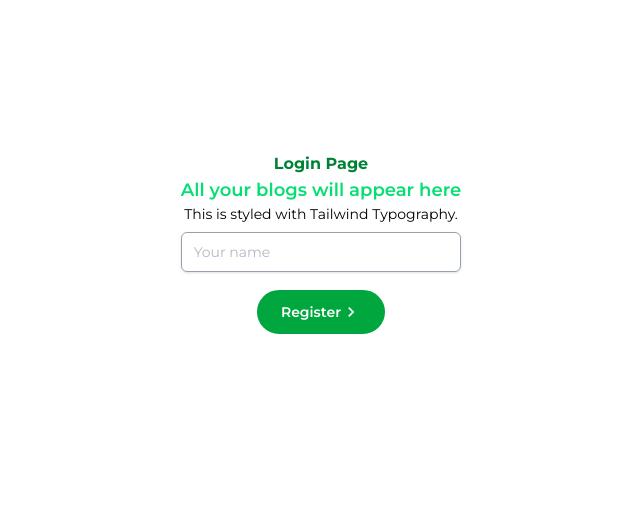
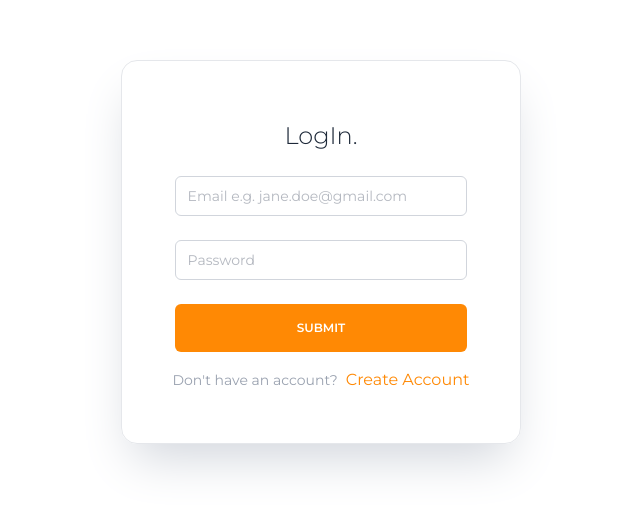
Before and after one commit to Godfrey-cyber/pern-blog, a React (Vite) app in the folder client/: page /auth/login in a window 1280 px wide. Shown: the part 148-658 px from the top of the page, without its empty margins (319-959 px from the left). Built offline with nearby package versions, Linux system fonts and the light colour scheme; no server answers.

Commit message:
addded a login functionality

```diff
--- a/client/src/components/BlogHeader.jsx
+++ b/client/src/components/BlogHeader.jsx
@@ -13,7 +13,7 @@ const BlogHeader = () => {
 				<img src="https://www.shutterstock.com/image-vector/blog-writing-line-icon-web-600nw-2366232875.jpg" alt="" className="h-18 w-18 object-cover" />
 			</span>
 		</Link>
-			<div className="flex space-x-3 items-center">
+			<div className="hidden md:flex space-x-3 items-center">
 				<p className="nav-list">MARKET</p>
 				<p className="nav-list">LEADERS</p>
 				<p className="nav-list">CAREERS</p>
--- a/client/src/pages/Login.jsx
+++ b/client/src/pages/Login.jsx
@@ -1,23 +1,113 @@
-import React from 'react'
+import React, { useState } from 'react'
+//packages
 import { MdOutlineChevronLeft, MdOutlineChevronRight } from 'react-icons/md';
-import { useNavigate } from 'react-router-dom';
+import { useNavigate, Link } from 'react-router-dom';
+import { FaRegUserCircle } from "react-icons/fa";
+import { ToastContainer, toast } from 'react-toastify';
+// files
+// import { loginUser } from "../services/userService.js"
+import { axiosInstance } from "../utilities/utiles.js"
 
 const Login = () => {
 	const navigate = useNavigate();
+	const [loginData, setLoginData] = useState({
+		email: '',
+		password: '',
+	});
+	const [toggle, setToggle] = useState(false);
+	const { email, password  } = loginData;
+	// const { user, loading, error, accessToken } = useSelector(
+	// 	state => state.auth
+	// );
+
+	// console.log(user);
+	const onChange = event => {
+		setLoginData(prev => ({
+			...prev,
+			[event.target.name]: event.target.value,
+		}));
+	};
+
+	const handleSubmit = async event => {
+		event.preventDefault();
+		// dispatch(signUpStart());
+		if (email !== "" || password !== "") {
+			try {
+				const res = await axiosInstance.post(
+					'/users/login',
+					loginData
+				);
+				if (res.status === 200 || res.statusText === 'OK') {
+					// dispatch(signUpSuccess(res.data));
+					setLoginData({
+						email: '',
+						password: '',
+					});
+					navigate('/');
+					toast.success("Successfully Logged in🥇")
+				}
+				console.log(res);
+			} catch (error) {
+				if (error || !res.status === 200 || !res.statusText === 'OK') {
+					// dispatch(signUpFailure(err?.response?.data.msg));
+					setLoginData({
+						email: '',
+						password: '',
+					});
+					toast.error(error?.response?.data?.msg)
+				}
+			}
+		} else {
+			toast.error('Sorry! • Cannot log you without credentials')
+			console.log('error');
+		}
+	};
 	return (
 		<div className="flex flex-col w-full h-screen items-center justify-center">
-			<p className="text-center font-bold text-green-700">Login Page</p>
-			<div className="flex flex-col items-center justify-center prose">
-				<h1 className="text-lg font-semibold text-green-400">All your blogs will appear here</h1>
-				<p className="text-sm font-normal">This is styled with Tailwind Typography.</p>
-				<input type="text" className="mt-2 block w-full rounded-md border-gray-300 shadow-sm px-3 outline-none hover:outline-none text-sm text-gray-500 border border-gray-400 h-10" placeholder="Your name" />
+			<div className="reg-div relative">
+				{/*<FaRegUserCircle className="signup-icon" /> */}
+				<p className="flex text-2xl font-light text-gray-800 flex items-center p-2">LogIn.</p>
+				<form className="flex flex-col space-y-6 w-4/5">
+					<span className="input-span">
+						<input
+							onChange={onChange}
+							// value={email}
+							type="email"
+							name="email"
+							id="email"
+							placeholder="Email e.g. jane.doe@gmail.com"
+							className="form-input"
+						/>
+					</span>
+					<span className="input-span">
+						<input
+							onChange={onChange}
+							value={password}
+							type="password"
+							name="password"
+							id="password"
+							placeholder="Password"
+							className="form-input"
+						/>
+					</span>
+					<button
+							onClick={handleSubmit}
+							type="submit"
+							// disabled={loading}
+							className="bg-orange-400 text-white rounded-md text-xs font-semibold w-full h-12 px-3 py-2 cursor-pointer"
+						>
+							SUBMIT
+					</button>
+				</form>
+				<div className="flex items-center text-sm text-gray-400 justify-self-center">
+					Don't have an account?
+					<Link to="/auth/register">
+						<span className="cursor-pointer text-orange-400 transition-all delay-200 ml-2">
+						Create Account
+						</span>
+					</Link>
+				</div>
 			</div>
-			<button
-				onClick={() => navigate('/auth/register')}
-				className="flex items-center group cursor-pointer hover:bg-white hover:border-green-600 border-2 border-white hover:text-green-600 space-x-3 text-sm font-semibold text-white bg-green-600 w-fit rounded-full px-6 py-3 my-4 transition-all delay-300"
-				>
-					Register <MdOutlineChevronRight className="h-5 w-5 text-gray-50 group-hover:text-green-600 transition-all delay-300" />
-			</button>
 		</div>
 	)
 }
```
